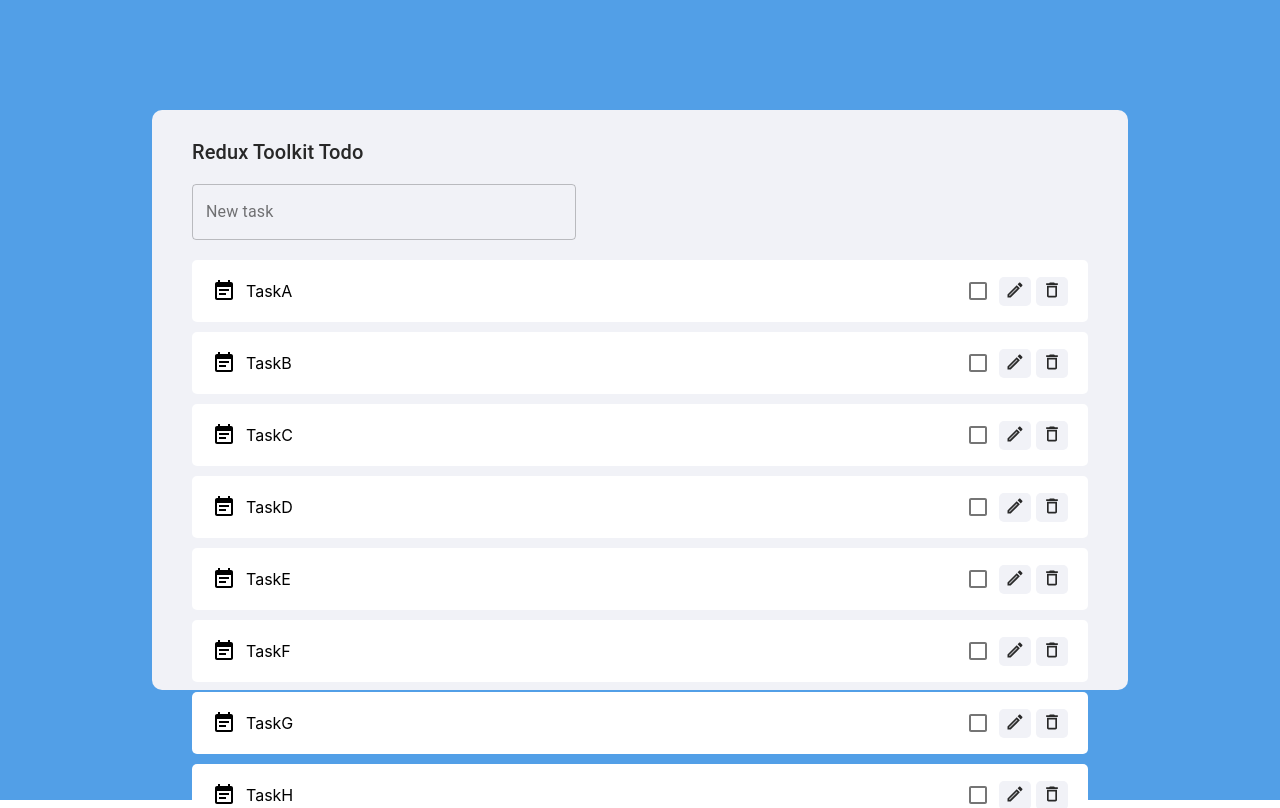
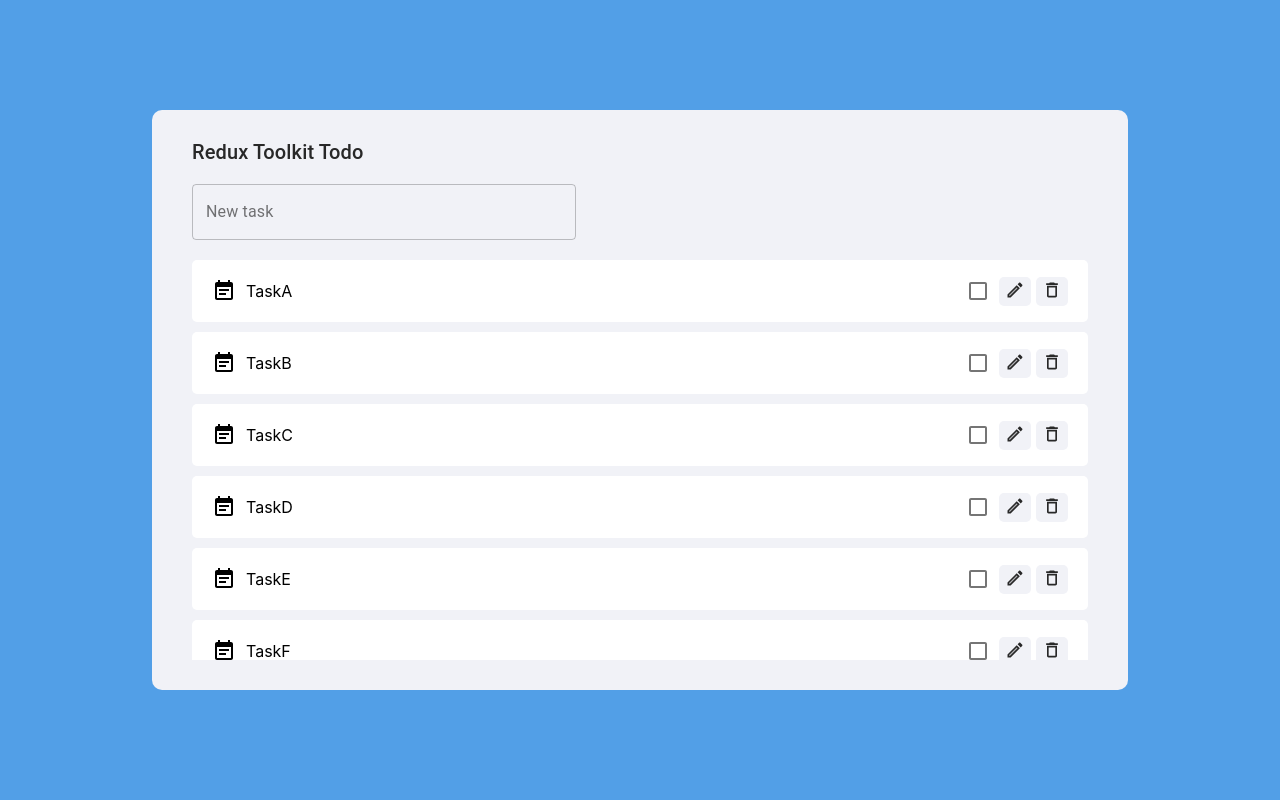
Before and after one commit to kazu-S-1110/redux_toolkit_210614, a React (Create React App) app: page / in a window 1280 px wide. Shown: the top 808 px of the page. Built offline with nearby package versions, Linux system fonts and the light colour scheme.

Commit message:
TaskListのスタイリング。

```diff
--- a/src/features/task/taskList/TaskList.module.scss
+++ b/src/features/task/taskList/TaskList.module.scss
@@ -0,0 +1,5 @@
+.root {
+  height: 50vh;
+  overflow: hidden;
+  overflow-y: auto;
+}
```
